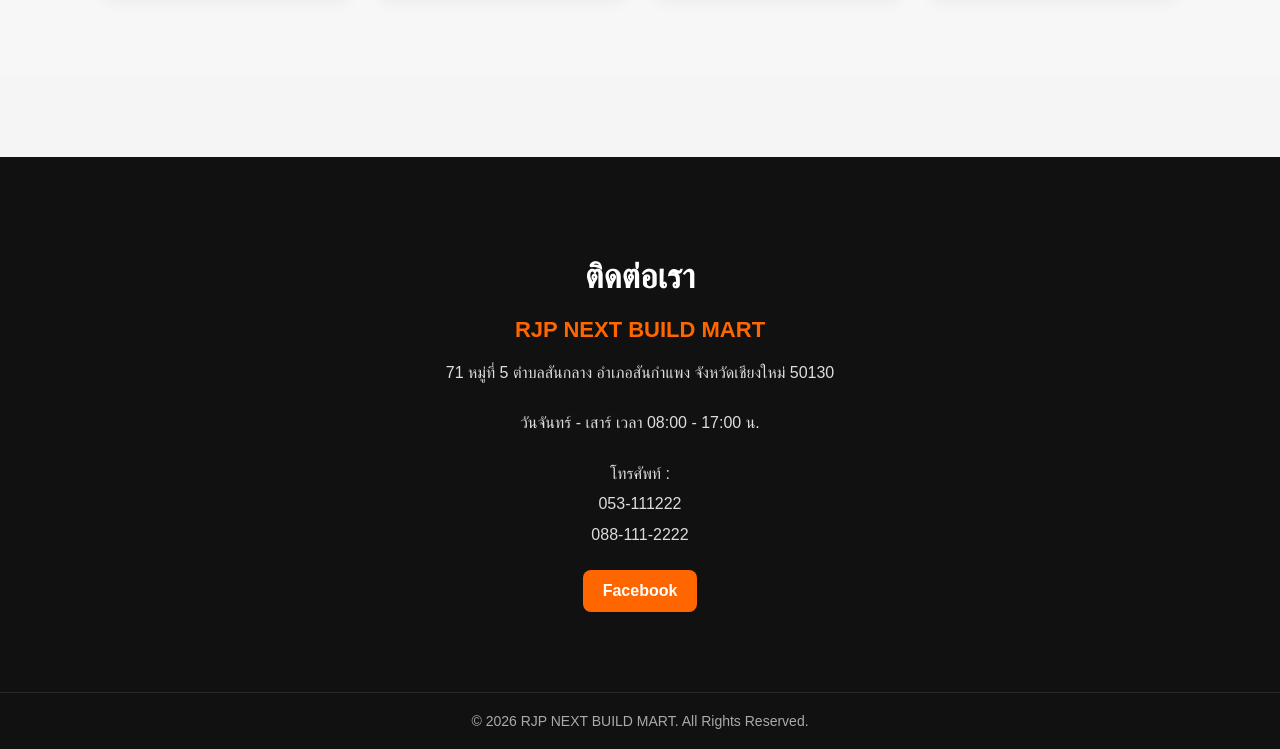
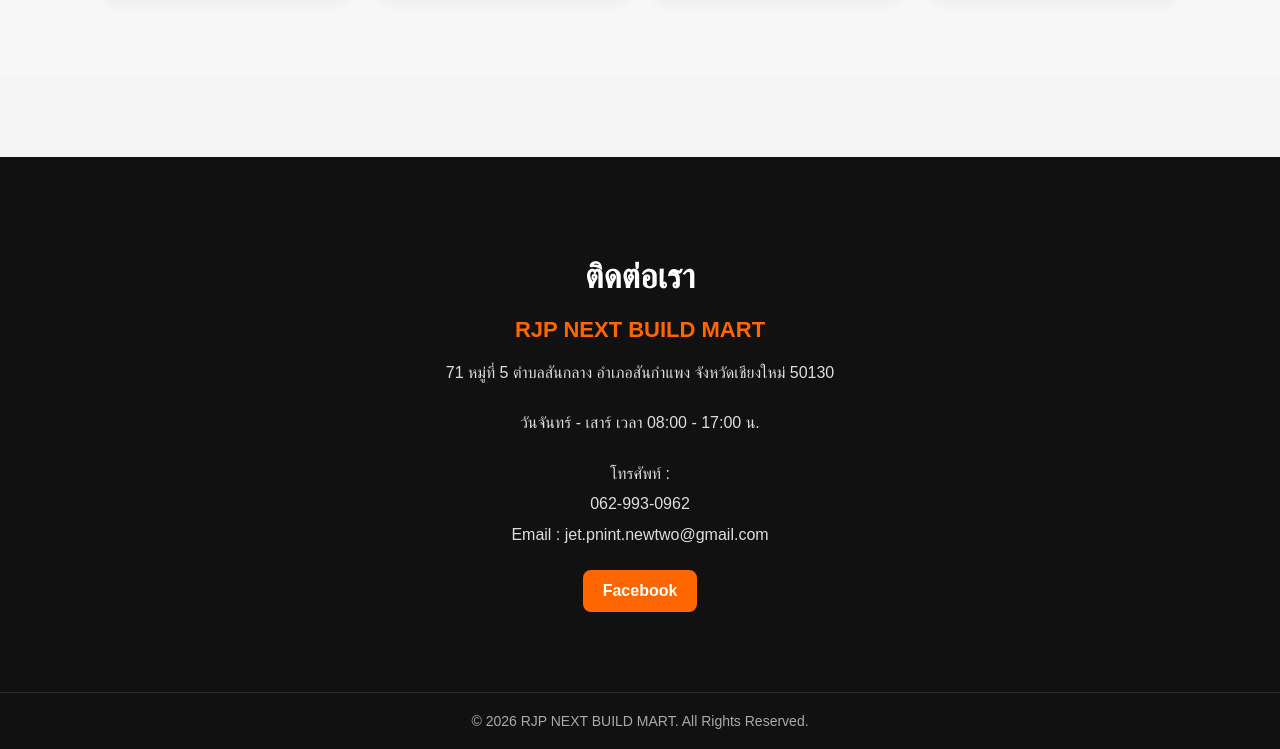
Before and after one commit to devtopup2026-cell/rich-jp-next, a website: page index.html in a window 1280 px wide. Shown: the part 2621-3370 px from the top of the page. Drawn offline with Linux system fonts and the light colour scheme.

Commit message:
Update index.html

```diff
--- a/index.html
+++ b/index.html
@@ -194,9 +194,9 @@
 <p>
 โทรศัพท์ :
 <br>
-053-111222
+062-993-0962
 <br>
-088-111-2222
+Email : jet.pnint.newtwo@gmail.com
 </p>
 
 <div class="social">
```
